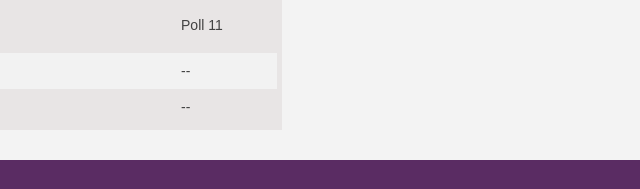
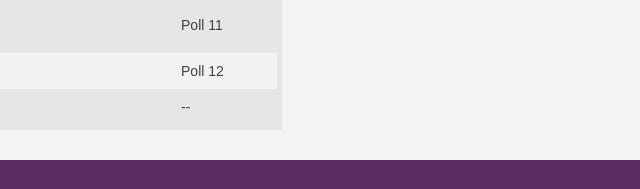
Before and after one commit to cardadfar/stuco-animation-website, a plain HTML site: page calendar.html in a window 1280 px wide. Shown: the part 874-1063 px from the top of the page, 640-1280 px from the left. Drawn offline with nearby package versions, Linux system fonts and the light colour scheme.

Commit message:
Update calendar.html

```diff
--- a/calendar.html
+++ b/calendar.html
@@ -113,7 +113,7 @@
 			  <tr>
 			    <td class='week_slides' id='week_12'>Week 12</td>
 			    <td>Expressions & Scripting</td>
-				<td>--</td>
+			                <td class=poll id=poll-12>Poll 12</td>
 			  </tr>
 			  <tr>
 			    <td class='week_slides' id='week_13'>Week 13</td>
```
